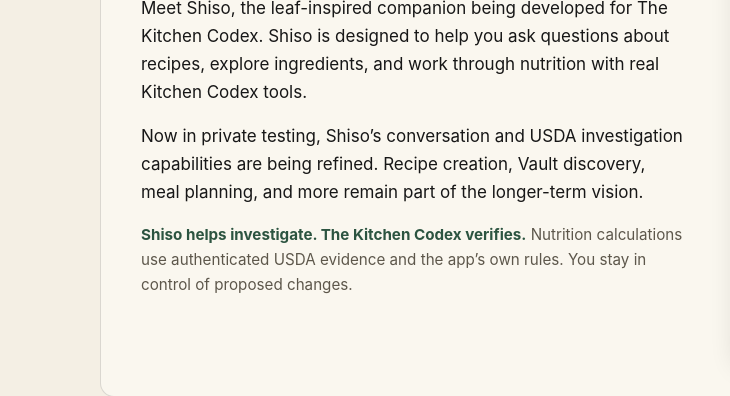
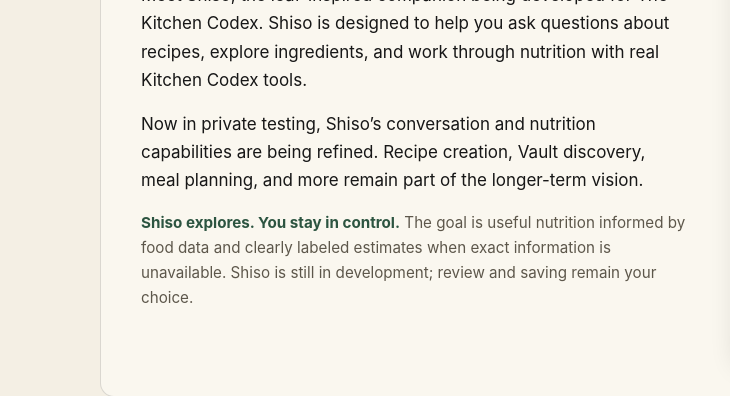
Before and after one commit to kryptek2000/The-Kitchen-Codex-Website, a plain HTML site: page index.html in a window 1280 px wide. Shown: the part 1447-1843 px from the top of the page, 0-730 px from the left. Drawn offline with Linux system fonts and the light colour scheme.

Commit message:
docs(website): reflect AI-first Shiso nutrition roadmap
* docs(website): record Shiso AI-first nutrition strategy and release truth

* copy(website): align private-testing Shiso nutrition language with AI-first plan

* docs(website): align project README with AI-first Shiso nutrition direction

```diff
--- a/index.html
+++ b/index.html
@@ -115,8 +115,8 @@
             <h2 id="shiso-heading">Meet Shiso</h2>
             <p class="shiso-intro">A little leaf. A lot of kitchen curiosity.</p>
             <p>Meet Shiso, the leaf-inspired companion being developed for The Kitchen Codex. Shiso is designed to help you ask questions about recipes, explore ingredients, and work through nutrition with real Kitchen Codex tools.</p>
-            <p>Now in private testing, Shiso’s conversation and USDA investigation capabilities are being refined. Recipe creation, Vault discovery, meal planning, and more remain part of the longer-term vision.</p>
-            <p class="shiso-nutrition"><strong>Shiso helps investigate. The Kitchen Codex verifies.</strong> Nutrition calculations use authenticated USDA evidence and the app’s own rules. You stay in control of proposed changes.</p>
+            <p>Now in private testing, Shiso’s conversation and nutrition capabilities are being refined. Recipe creation, Vault discovery, meal planning, and more remain part of the longer-term vision.</p>
+            <p class="shiso-nutrition"><strong>Shiso explores. You stay in control.</strong> The goal is useful nutrition informed by food data and clearly labeled estimates when exact information is unavailable. Shiso is still in development; review and saving remain your choice.</p>
           </div>
           <!-- Keep the canonical WebP in /assets; inline this tiny image until the production asset pipeline serves subpaths reliably. -->
           <figure class="shiso-portrait">
```
Also changed, not shown: 2 other files.
